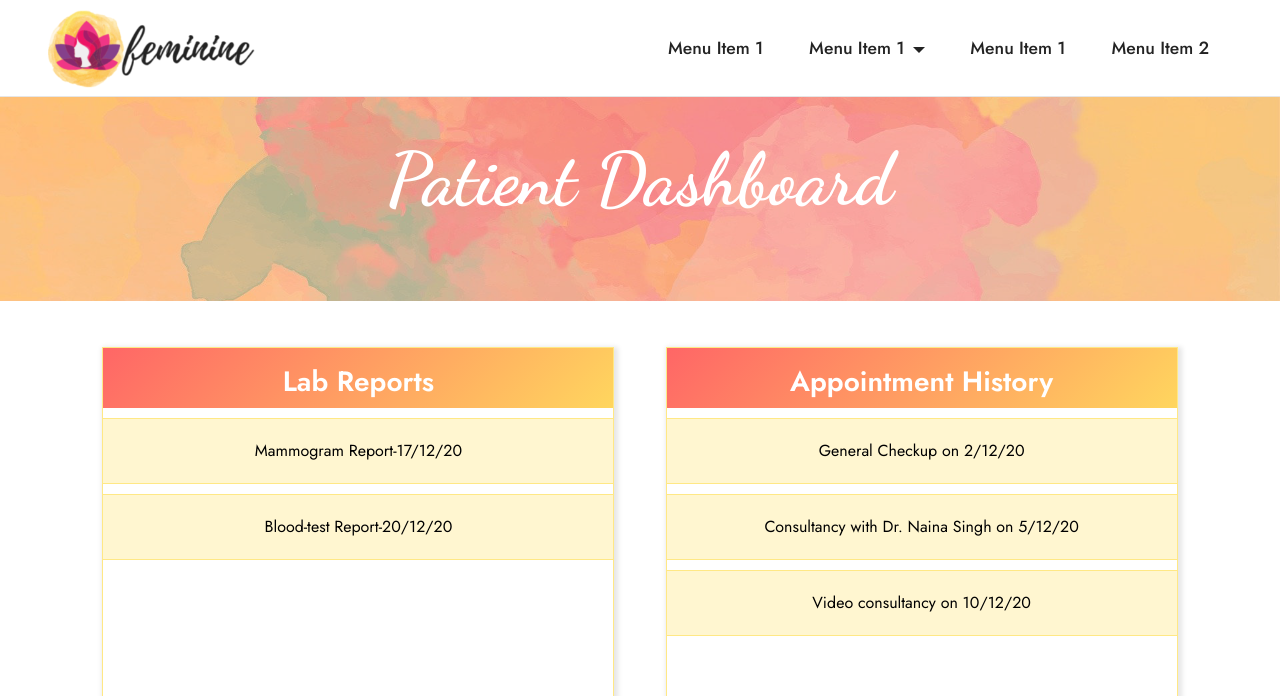
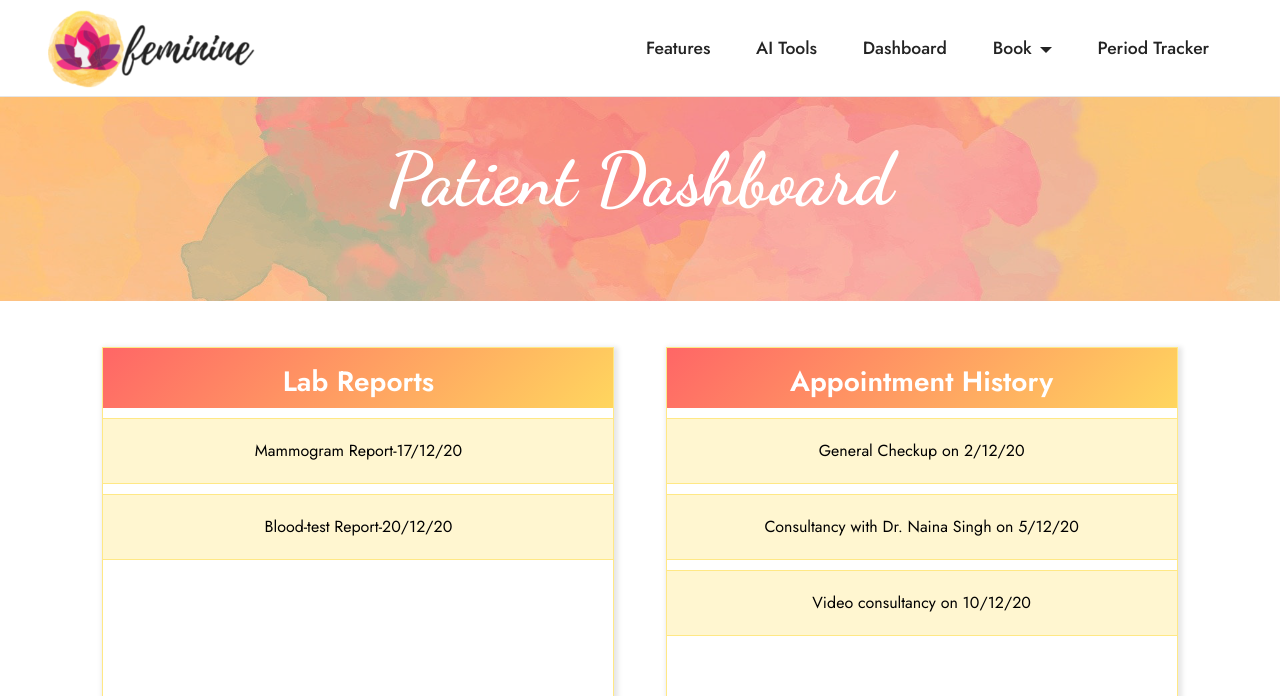
Before and after one commit to priyanshisharma/Feminine, a PHP site: page /patientDashboard.php in a window 1280 px wide. Shown: the top 696 px of the page. Run offline with PHP 8.4, Linux system fonts and the light colour scheme; a user stored in the database is signed in; data comes from the database, SQL or seed files in the repository.

Commit message:
Add navbar routing

```diff
--- a/patientDashboard.php
+++ b/patientDashboard.php
@@ -38,13 +38,12 @@
 <body>
 
   <section class="menu cid-s48OLK6784" once="menu" id="menu1-h">
-
-    <nav class="navbar navbar-dropdown navbar-fixed-top navbar-expand-lg">
+  <nav class="navbar navbar-dropdown navbar-fixed-top navbar-expand-lg">
         <div class="container-fluid">
             <div class="navbar-brand">
                 <span class="navbar-logo">
                     <a href="index.html">
-                        <img src="assets/images/feminine-1-335x335.png" alt="Mobirise" style="height: 5rem;">
+                        <img src="assets/images/feminine-1-335x335.png" alt="login" style="height: 5rem;">
                     </a>
                 </span>
             </div>
@@ -59,24 +58,25 @@
             <div class="collapse navbar-collapse" id="navbarSupportedContent">
                 <ul class="navbar-nav nav-dropdown" data-app-modern-menu="true">
                     <li class="nav-item">
-                        <a class="nav-link link text-black display-4" href="https://mobirise.com">Menu Item 1</a>
+                        <a class="nav-link link text-black display-4" href="index.html#features1-n">Features</a>
+                    </li>
+                    <li class="nav-item">
+                        <a class="nav-link link text-black display-4" href="index.html#tabs1-p">AI Tools</a>
+                    </li>
+                    <li class="nav-item">
+                        <a class="nav-link link text-black display-4" href="signup.php">Dashboard</a>
                     </li>
                     <li class="nav-item dropdown">
-                        <a class="nav-link link text-black dropdown-toggle display-4" href="#" data-toggle="dropdown-submenu" aria-expanded="false">Menu Item 1</a>
+                        <a class="nav-link link text-black dropdown-toggle display-4" href="#" data-toggle="dropdown-submenu" aria-expanded="false">Book</a>
                         <div class="dropdown-menu">
-                            <a class="text-black dropdown-item display-4" href="https://mobirise.com">New Item</a>
-                            <a class="text-black dropdown-item display-4" href="https://mobirise.com">New Item</a>
-                            <a class="text-black dropdown-item display-4" href="https://mobirise.com">New Item</a>
+                            <a class="text-black dropdown-item display-4" href="">Lab Appointment</a>
+                            <a class="text-black dropdown-item display-4" href="consult-doc.html">Expert Consultancy</a>
                         </div>
                     </li>
                     <li class="nav-item">
-                        <a class="nav-link link text-black display-4" href="https://mobirise.com">Menu Item 1</a>
-                    </li>
-                    <li class="nav-item">
-                        <a class="nav-link link text-black display-4" href="https://mobirise.com">Menu Item 2</a>
+                        <a class="nav-link link text-black display-4" href="Tracker.php">Period Tracker</a>
                     </li>
                 </ul>
-
             </div>
         </div>
     </nav>
```
Also changed, not shown: doctorDashboard.php (+13 -13 lines).
